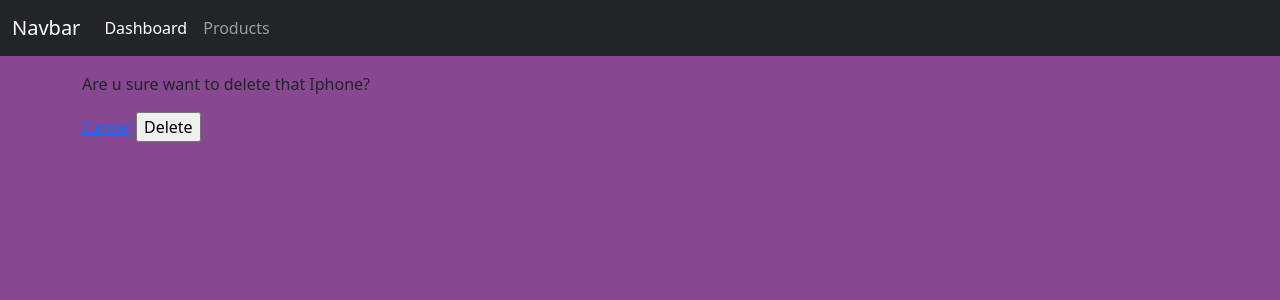
After one commit to Sanyuaung/Django, a Django app: page /order/delete/4 in a window 1280 px wide. The commit adds this page. Shown: the top 300 px of the page. Run offline with Django 3.2, Linux system fonts and the light colour scheme; data comes from the database, SQL or seed files in the repository; both versions use the stored data as it was after the commit.

Commit message:
lesson 13

```diff
--- a/accounts/templates/accounts/customers.html
+++ b/accounts/templates/accounts/customers.html
@@ -57,8 +57,8 @@
 						  <td>{{order.product.categort}}</td>
 						  <td>{{order.created_at}}</td>
 						  <td>{{order.status}}</td>
-						  <td><a href="" class="btn btn-success">Update</a></td>
-						  <td><a href="" class="btn btn-danger">Remove</a></td>
+						  <td> <a href="{% url 'order.update' order.id %}" class="btn btn-success">Update</a> </td>
+						  <td> <a href="{% url 'order.delete' order.id %}" class="btn btn-danger">Remove</a> </td>
 					  </tr>
 					{% endfor %}
 			</table>
--- a/accounts/templates/accounts/dashboard.html
+++ b/accounts/templates/accounts/dashboard.html
@@ -85,7 +85,7 @@
 					<td>{{order.created_at}}</td>
 					<td>{{order.status}}</td>
 					<td> <a href="{% url 'order.update' order.id %}" class="btn btn-success">Update</a> </td>
-					<td> <a href="" class="btn btn-danger">Remove</a> </td>
+					<td> <a href="{% url 'order.delete' order.id %}" class="btn btn-danger">Remove</a> </td>
 				</tr>
 				{% endfor %}
 			</table>
--- /dev/null
+++ b/accounts/templates/accounts/order_delete.html
@@ -0,0 +1,9 @@
+{% extends 'accounts/master.html' %}
+{% block content %}
+<p>Are u sure want to delete that {{order}}?</p>
+<form action="" method="POST">
+    {% csrf_token %}
+    <a href="{% url 'dashboard' %}">Cancel</a>
+    <input type="submit" value="Delete">
+</form>
+{% endblock content %}
--- a/accounts/urls.py
+++ b/accounts/urls.py
@@ -9,4 +9,5 @@ urlpatterns = [
     path('products/',views.products,name='products'),
     path('order/create/',views.orderCreate,name='order.create'),
     path('order/update/<int:orderId>',views.orderUpdate,name='order.update'),
+    path('order/delete/<int:orderId>',views.orderDelete,name='order.delete'),
 ]
--- a/accounts/views.py
+++ b/accounts/views.py
@@ -56,4 +56,14 @@ def orderUpdate(request,orderId):
     return render(request,'accounts/order_form.html',{
         'form':form
     })
+
+def orderDelete(request,orderId):
+    order=Order.objects.get(id=orderId);
+    if request.method=="POST":
+        order.delete();
+        return redirect('/');
+
+    return render(request,'accounts/order_delete.html',{
+        'order':order
+    })
 # Create your views here.
```
Also changed, not shown: db.sqlite3.
